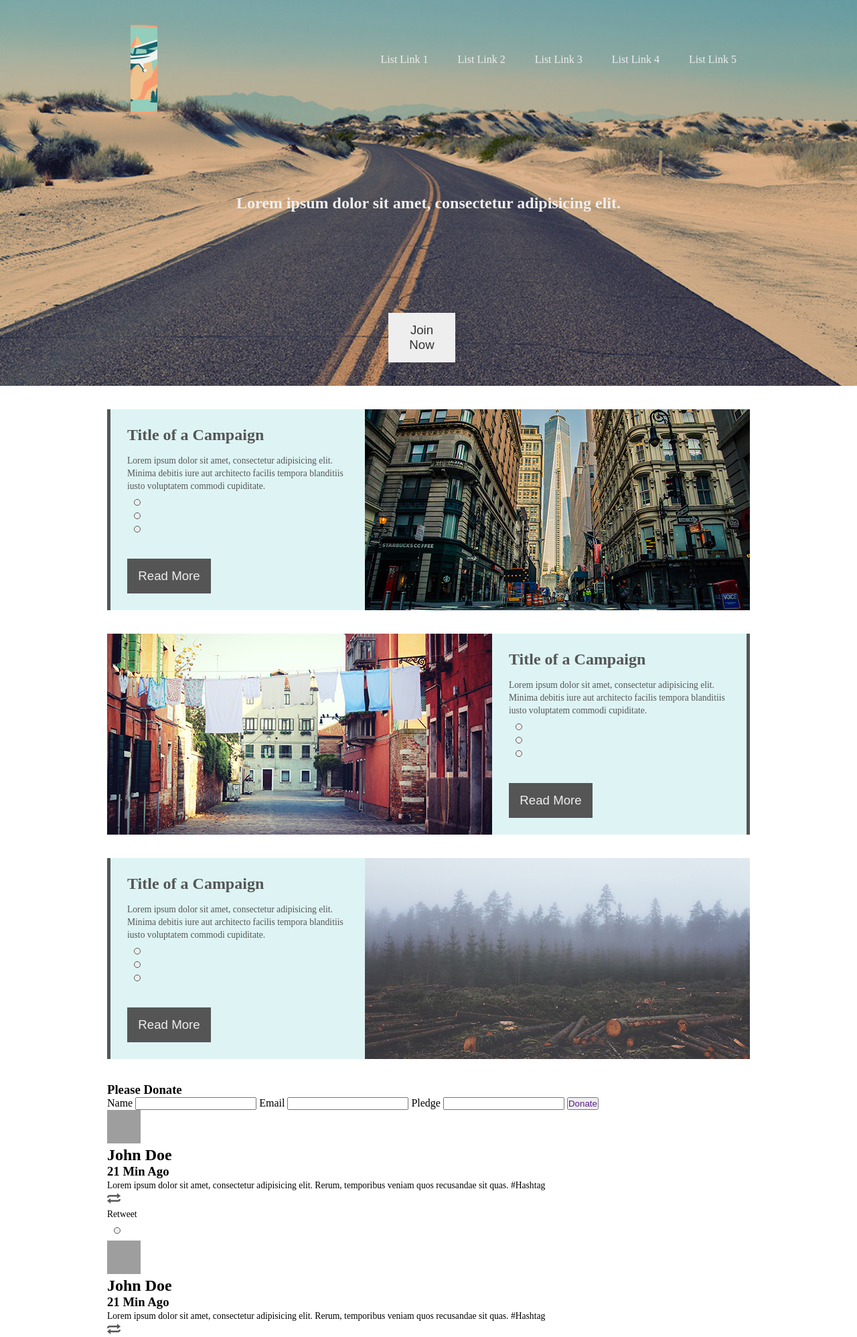
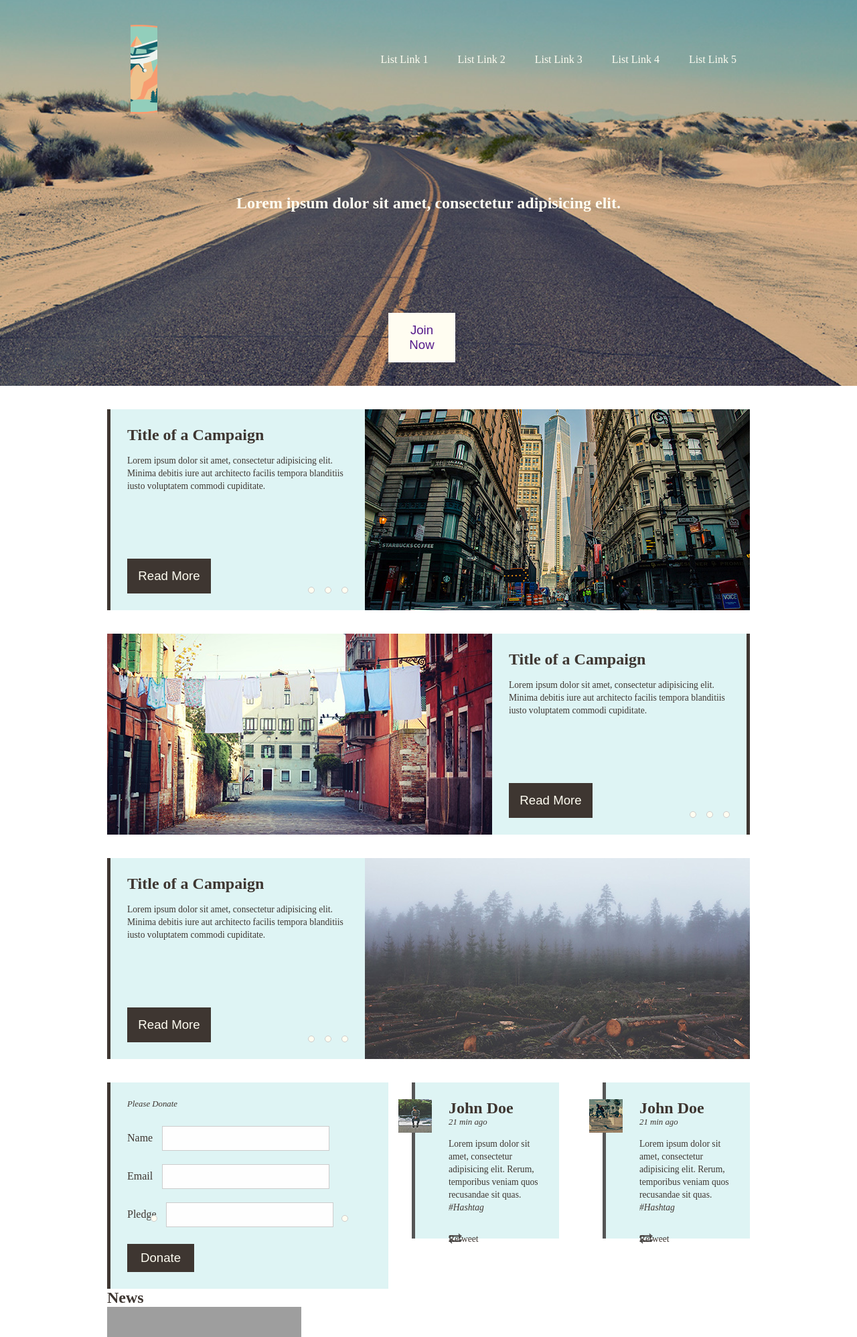
Before and after one commit to bremccallum/CodeWyoming, a PHP site: page /landing-page.html in a window 1280 px wide. Shown: the top 1996 px of the page at 67% size. Run offline with PHP 8.4, Linux system fonts and the light colour scheme; grey boxes are pictures that could not be loaded.

Commit message:
Styling Section 2/Other small changes

```diff
--- a/05-16-14/landing-page.html
+++ b/05-16-14/landing-page.html
@@ -90,20 +90,21 @@
         <section class="donate">
             <div class="form">
                 <h3>Please Donate</h3>
-                Name <input type="text" name="name" />
-                Email <input type="text" name="email" />
+                Name <input type="text" name="name" /><br>
+                Email <input type="text" name="email" /><br>
                 Pledge <input type="text" name="pledge" />
                 <button>
                     <a href="">Donate</a>
                 </button>
             </div>
 
+            <div class="profiles">
                 <figure>
-                <img src="//lorempixel.com/50/50/people" alt="">
+                    <img class="profile-pic" src="img/person1.jpg" alt="">
                     <figcaption>
                         <h2>John Doe</h2>
-                    <h3>21 Min Ago</h3>
-                    <p>Lorem ipsum dolor sit amet, consectetur adipisicing elit. Rerum, temporibus veniam quos recusandae sit quas. #Hashtag</p>
+                        <h3>21 min ago</h3>
+                        <p>Lorem ipsum dolor sit amet, consectetur adipisicing elit. Rerum, temporibus veniam quos recusandae sit quas. <span>#Hashtag</span></p>
                         <div class="retweet">
                             <img src="img/retweet.png" alt="">
                             <p>Retweet</p>
@@ -113,11 +114,11 @@
                 </figure>
 
                 <figure>
-                <img src="//lorempixel.com/50/50/people" alt="">
+                    <img class="profile-pic" src="img/person2.jpg" alt="">
                     <figcaption>
                         <h2>John Doe</h2>
-                    <h3>21 Min Ago</h3>
-                    <p>Lorem ipsum dolor sit amet, consectetur adipisicing elit. Rerum, temporibus veniam quos recusandae sit quas. #Hashtag</p>
+                        <h3>21 min ago</h3>
+                        <p>Lorem ipsum dolor sit amet, consectetur adipisicing elit. Rerum, temporibus veniam quos recusandae sit quas. <span>#Hashtag</span></p>
                         <div class="retweet">
                             <img src="img/retweet.png" alt="retweet">
                             <p>Retweet</p>
@@ -125,6 +126,7 @@
                         <span class="radio"><a href=""></a></span>
                     </figcaption>
                 </figure>
+            </div>
         </section>
 
         <!--SECTION THREE-->
--- a/05-16-14/style.css
+++ b/05-16-14/style.css
@@ -17,7 +17,9 @@ p {
     font-size: .85em;
     line-height: 1.4em;
 }
-
+section {
+    color: #3e3631;
+}
 /* ---HEADER---*/
 
 header {
@@ -26,6 +28,7 @@ header {
     background-position: center;
     background-size: cover;
     overflow: auto;
+    min-width: 960px;
 }
 h1 {
     background-image: url(img/logo.png);
@@ -51,14 +54,14 @@ header nav li {
 }
 header nav li a {
     padding: 15px;
-    color: #eee;
+    color: #fffdf1;
 }
 header nav li a:hover {
-    color: #444;
+    color: #3e3631;
 }
 header h2{
     padding: 290px 0 150px;
-    color: #eee;
+    color: #fffdf1;
     text-align: center;
 }
 .header-content {
@@ -68,24 +71,23 @@ header h2{
 .header-content button {
     width: 100px;
     margin: 0 420px 35px;
-    background-color: #eee;
+    background-color: #fffdf1;
     border: none;
 }
 .header-content button:hover {
-    background-color: #555;
+    background-color: #3e3631;
 }
 .header-content button a {
     display:block;
     padding: 15px;
-    color: #333;
     font-family: 'Bitter' serif;
     font-size: 1.4em;
 }
 .header-content button a:hover {
-    color: #eee;
+    color: #fffdf1;
 }
 
-/* ---MAIN--- */
+/* ---MAIN: SECTION 1 - CAMPAIGNS--- */
 
 main {
     width: 960px;
@@ -94,7 +96,7 @@ main {
 article {
     margin: 35px 0;
     background-color: rgba(126, 210, 212, .25);
-    border-left: 5px solid #555;
+    border-left: 5px solid #3e3631;
     overflow: auto;
     position: relative;
 }
@@ -106,12 +108,11 @@ article:nth-child(even) img {
 }
 article:nth-child(even) {
     border-left: none;
-    border-right: 5px solid #555;
+    border-right: 5px solid #3e3631;
 }
 .article-content {
     padding: 25px 25px 0 25px;
     overflow: auto;
-    color: #555;
 }
 .article-content h2 {
     margin-bottom: 15px;
@@ -120,7 +121,7 @@ article button {
     position: absolute;
     bottom: 25px;
     width: 125px;
-    background-color: #555;
+    background-color: #3e3631;
     border: none;
 }
 article button:hover {
@@ -129,22 +130,125 @@ article button:hover {
 article button a {
     display:block;
     padding: 15px;
-    color: #eee;
+    color: #fffdf1;
     font-family: 'Bitter' serif;
     font-size: 1.4em;
 }
 article button a:hover {
-    color: #eee;
+    color: #fffdf1;
 }
+
+/* ---COME BACK TO RADIO BUTTONS--- */
+
 .radio-buttons {
     width: 60px;
 }
 .radio {
+    position: absolute;
+    bottom: 25px;
+    right: 600px;
     width: 10px;
     height: 10px;
+    border-radius: 50%;
+    background-color: #fffdf1;
+    border: 1px solid #ccc;
+}
+.radio:nth-child(2) {
+    right: 625px;
+}
+.radio:nth-child(3) {
+    right: 650px;
+}
+article:nth-child(even) .radio{
+    position: absolute;
+    bottom: 25px;
+    right: 25px;
+}
+article:nth-child(even) .radio:nth-child(2){
+    right: 50px;
+}
+article:nth-child(even) .radio:nth-child(3) {
+    right: 75px;
+}
+/* ---MAIN: SECTION 1 - DONATE---*/
+
+.donate {
+    overflow: auto;
+}
+.form {
+    float: left;
+    width: 420px;
+    padding: 25px;
+    background-color: rgba(126, 210, 212, .25);
+    border-left: 5px solid #3e3631;
+}
+.form h3 {
+    margin-bottom: 10px;
+    font-size: 1.5em;
+}
+input {
+    display: inline-block;
+    width: 250px;
+    padding: 10px;
+    margin: 10px 10px;
+    background-color: #fefefe;
+    color: #555;
+    border: 1px solid #ccc;
+}
+.form button {
     display: block;
-    margin: 10px;
-    border-radius: 50%;
-    background-color: #eee;
-    border: 1px solid #555;
+    width: 100px;
+    margin-top: 15px;
+    background-color: #3e3631;
+    border: none;
 }
+.form button:hover {
+    background-color: #333;
+}
+.form button a {
+    display:block;
+    padding: 10px;
+    color: #fffdf1;
+    font-family: 'Bitter' serif;
+    font-size: 1.4em;
+}
+.form button a:hover {
+    color: #fffdf1;
+}
+.donate .profiles {
+    width: 505px;
+    float: right;
+}
+.donate figure {
+    width: 220px;
+    position: relative;
+    background-color: rgba(126, 210, 212, .25);;
+    border-left: 5px solid #555;
+}
+.donate figure:nth-child(1) {
+    float: left;
+}
+.donate figure:nth-child(2) {
+    float: right;
+}
+.donate figure img.profile-pic {
+    position: absolute;
+    top: 25px;
+    left: -25px;
+}
+.donate figcaption {
+   padding: 25px 25px 37px 50px;
+}
+.donate h3 {
+    margin-bottom: 15px;
+    font-weight: 400;
+    font-style: italic;
+    font-size: .8em;
+}
+.donate span {
+    font-style: italic;
+}
+.retweet img, .retweet p{
+    position: absolute;
+    bottom: -10px;
+}
```
Lines whose indentation alone changed are shown as unchanged.
